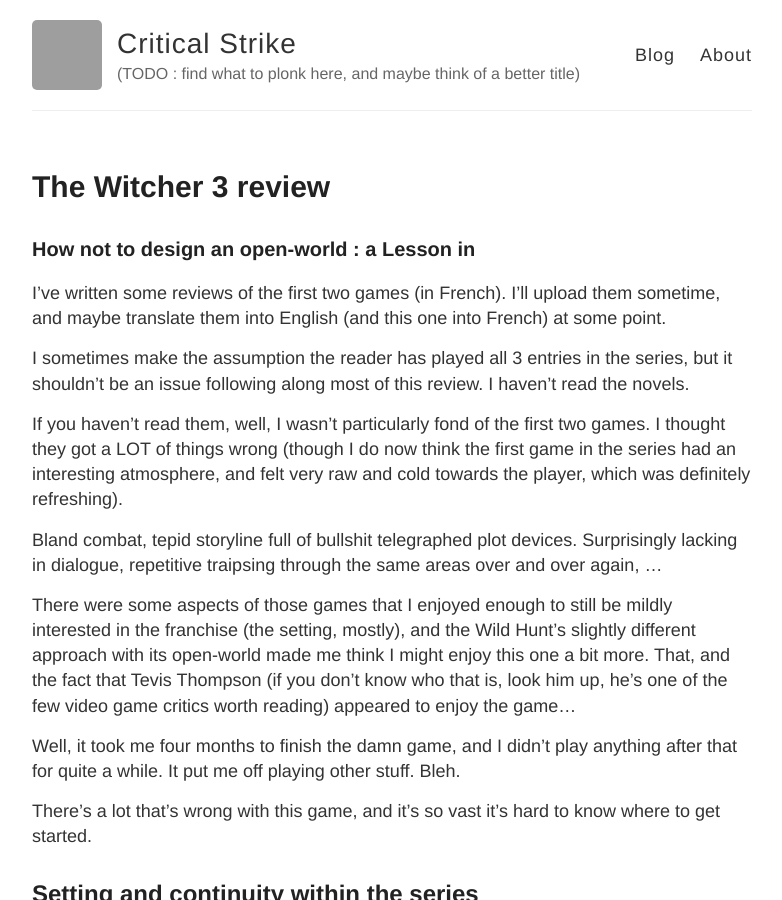
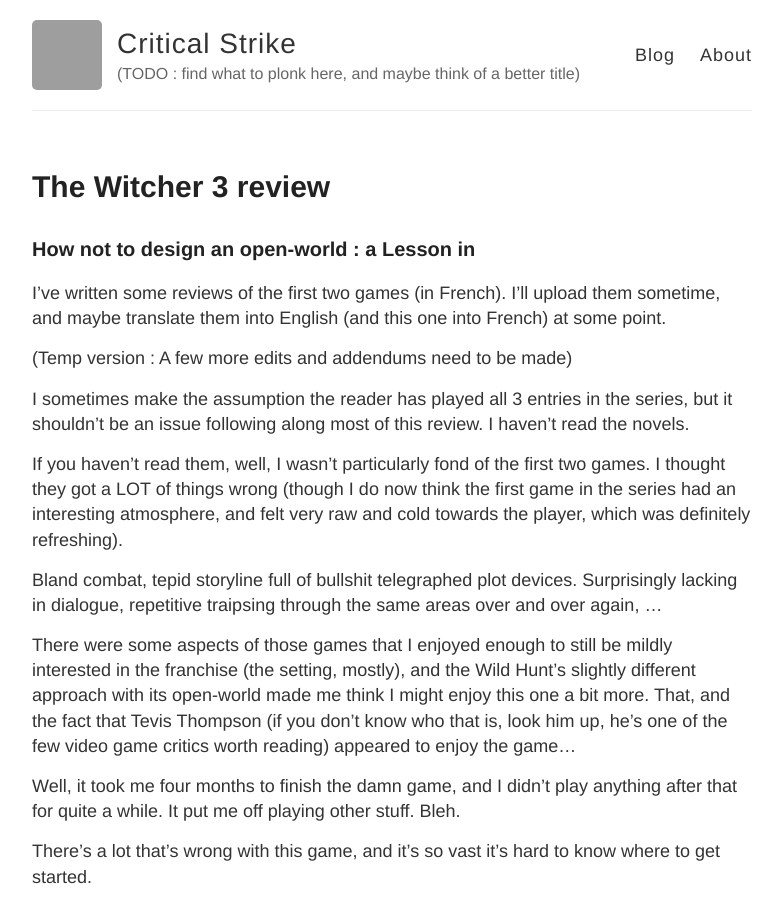
Before and after one commit to s-mackeo/maqe-crit.github.io, a Jekyll site: the page built from _posts/2019-3-14-TW3.md, in a window 1280 px wide and 900 px high. Shown: the whole window, without its empty margins (248-1030 px from the left). Built offline with Jekyll 4.4.1, drawn with Linux system fonts in a browser that asks for light colours; grey boxes are pictures that could not be loaded.

Commit message:
Update 2019-3-14-TW3.md

```diff
--- a/_posts/2019-3-14-TW3.md
+++ b/_posts/2019-3-14-TW3.md
@@ -8,6 +8,8 @@ excerpt_separator: <!--more-->
 ### How not to design an open-world : a Lesson in
 
 I've written some reviews of the first two games (in French). I'll upload them sometime, and maybe translate them into English (and this one into French) at some point.
+
+(Temp version : A few more edits and addendums need to be made)
 
 <!--more-->
 
```
